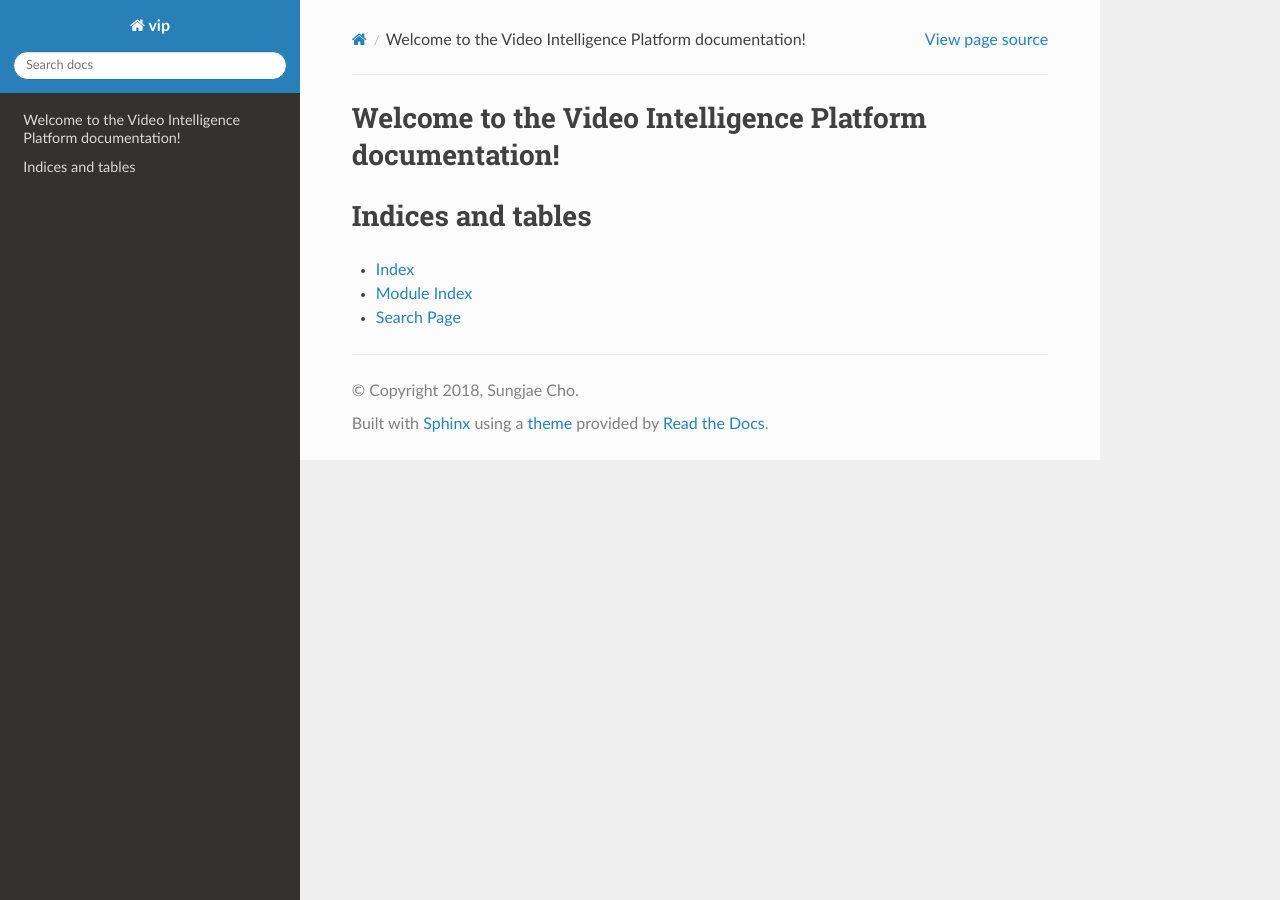
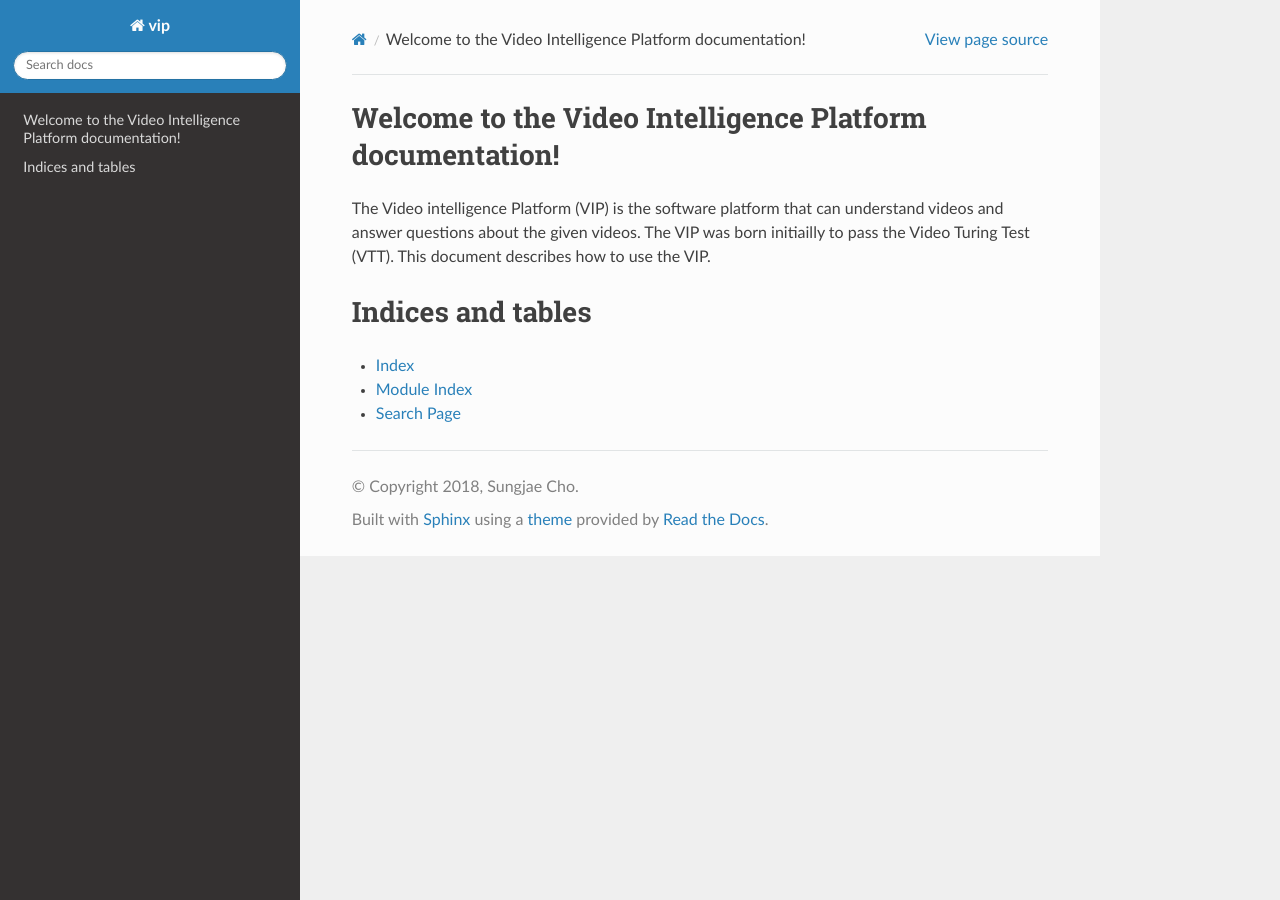
Before and after one commit to videoturingtest/doc, a Sphinx documentation site: the page built from docs/source/index.rst, in a window 1280 px wide. Built offline with Sphinx 7.4.7 and the Read the Docs theme 2.0.0, drawn with Linux system fonts in a browser that asks for light colours.

Commit message:
Add a brief introduction of the VIP.

```diff
--- a/docs/source/index.rst
+++ b/docs/source/index.rst
@@ -10,6 +10,7 @@
    :maxdepth: 2
    :caption: Contents:
 
+The Video intelligence Platform (VIP) is the software platform that can understand videos and answer questions about the given videos. The VIP was born initiailly to pass the Video Turing Test (VTT). This document describes how to use the VIP.
 
 
 Indices and tables
```
